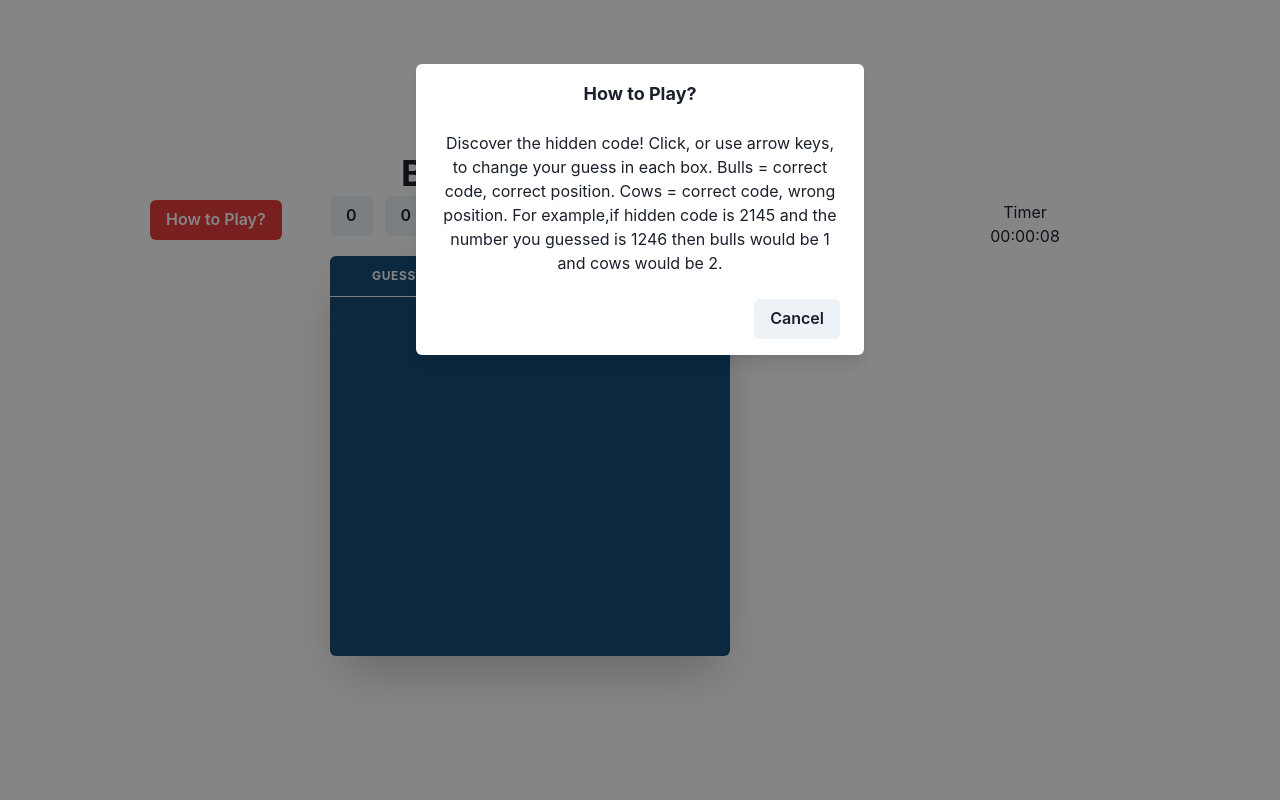
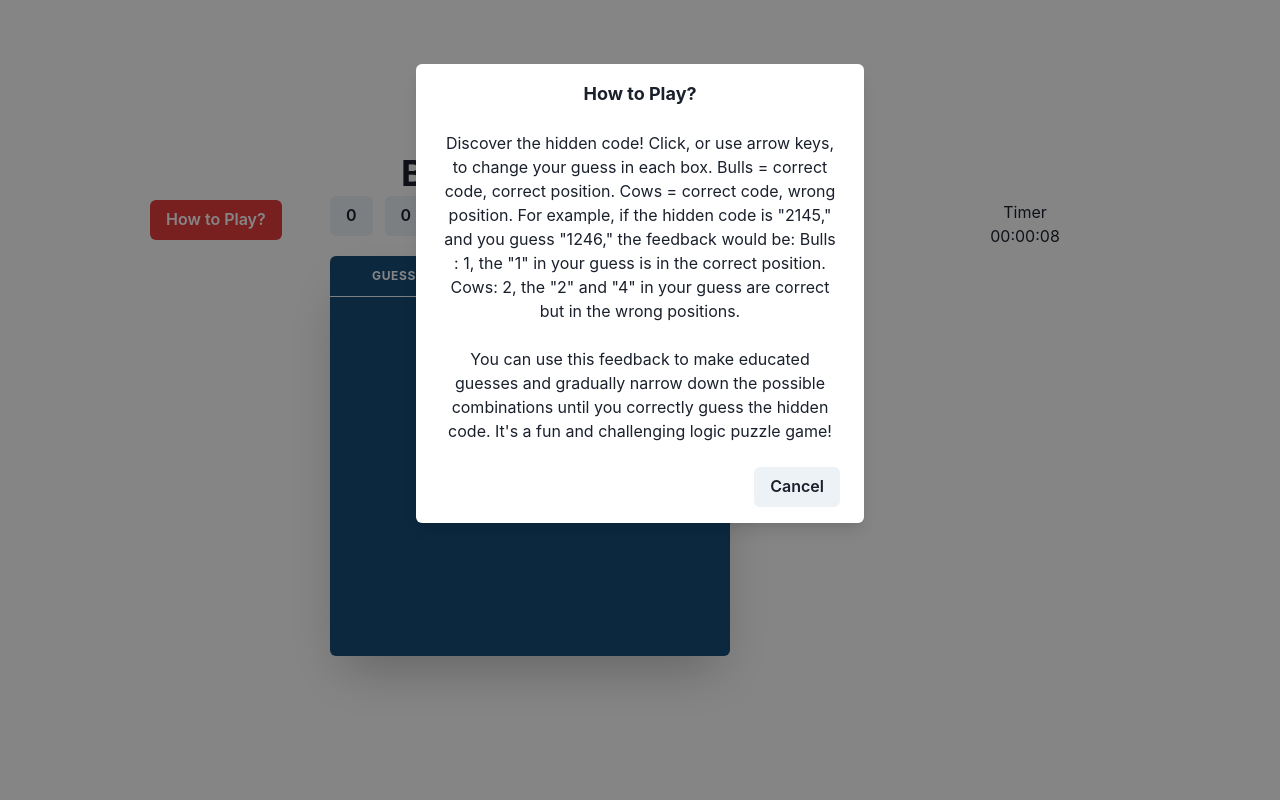
Before and after one commit to rajatpandey441/bulls-and-cows, a React (Create React App) app: page / in a window 1280 px wide. Both pictures are taken after a click on the button "How to Play?". Built offline with nearby package versions, Linux system fonts and the light colour scheme.

Commit message:
Changes to HowtoPlay added

```diff
--- a/src/components/HowToPlay.js
+++ b/src/components/HowToPlay.js
@@ -32,9 +32,15 @@ const HowToPlay = () => {
             <AlertDialogBody>
               Discover the hidden code! Click, or use arrow keys, to change your
               guess in each box. Bulls = correct code, correct position. Cows =
-              correct code, wrong position. For example,if hidden code is 2145 and
-              the number you guessed is 1246 then bulls would be 1 and cows would be
-              2.
+              correct code, wrong position. For example, if the hidden code is "2145,"
+              and you guess "1246," the feedback would be:
+              Bulls : 1, the "1" in your guess is in the correct position.
+              Cows: 2, the "2" and "4" in your guess are correct but in the wrong positions.
+              <br/>
+              <br/>
+              You can use this feedback to make educated guesses and gradually narrow down
+              the possible combinations until you correctly guess the hidden code.
+              It's a fun and challenging logic puzzle game!
             </AlertDialogBody>
 
             <AlertDialogFooter>
```
